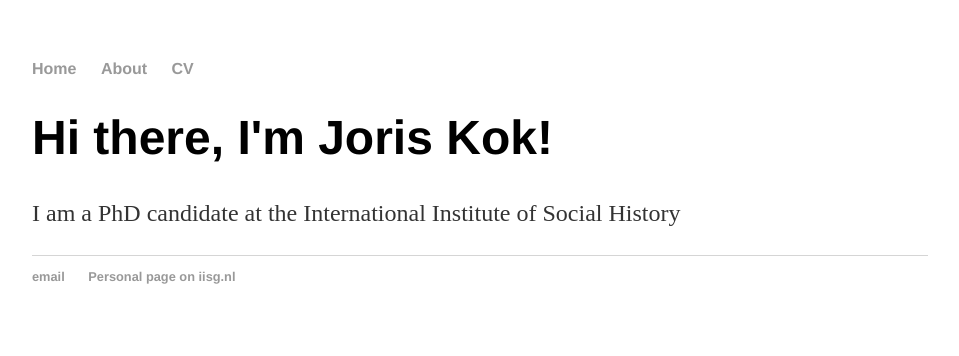
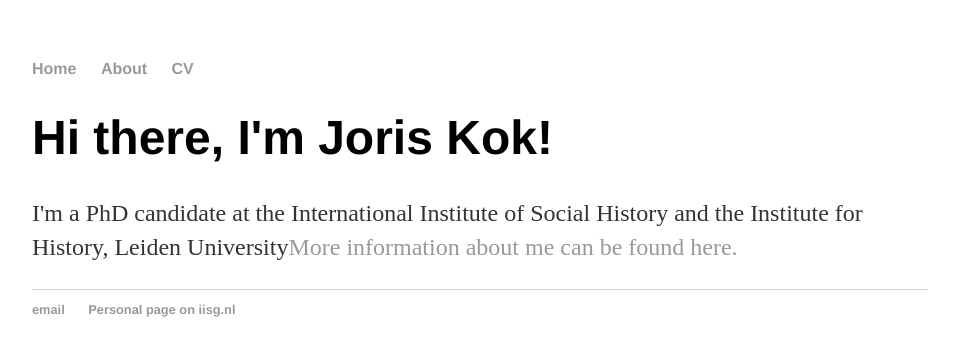
Before and after one commit to kok-joris/kok-joris.github.io, a Jekyll site: the page built from index.html, in a window 1280 px wide. Shown: the top 356 px of the page, without its empty margins (160-1119 px from the left). Built offline with Jekyll 4.4.1, drawn with Linux system fonts in a browser that asks for light colours; Markdown is read by kramdown in place of the engine named in the settings.

Commit message:
Update index.html
Had to change some text

```diff
--- a/index.html
+++ b/index.html
@@ -1,29 +1,8 @@
-<!DOCTYPE html>
-<html>
-	<head>
-		<title>Joris Kok</title>
-		<!-- link to main stylesheet -->
-		<link rel="stylesheet" type="text/css" href="/css/main.css">
-	</head>
-	<body>
-		<nav>
-    		<ul>
-        		<li><a href="/">Home</a></li>
-	        	<li><a href="/about">About</a></li>
-        		<li><a href="/cv">CV</a></li>
-    		</ul>
-		</nav>
-		<div class="container">
-    		<div class="blurb">
-        		<h1>Hi there, I'm Joris Kok!</h1>
-				<p>I am a PhD candidate at the International Institute of Social History</p>
-    		</div><!-- /.blurb -->
-		</div><!-- /.container -->
-		<footer>
-    		<ul>
-        		<li><a href="mailto:joris.kok@iisg.nl">email</a></li>
-        		<li><a href="https://iisg.amsterdam/en/about/staff/joris-kok">Personal page on iisg.nl</a></li>
-			</ul>
-		</footer>
-	</body>
-</html>
+---
+layout: default
+title: Joris Kok
+---
+<div class="blurb">
+	<h1>Hi there, I'm Joris Kok!</h1>
+	<p>I'm a PhD candidate at the International Institute of Social History and the Institute for History, Leiden University<a href="/about">More information about me can be found here.</a></p>
+</div><!-- /.blurb -->
```
